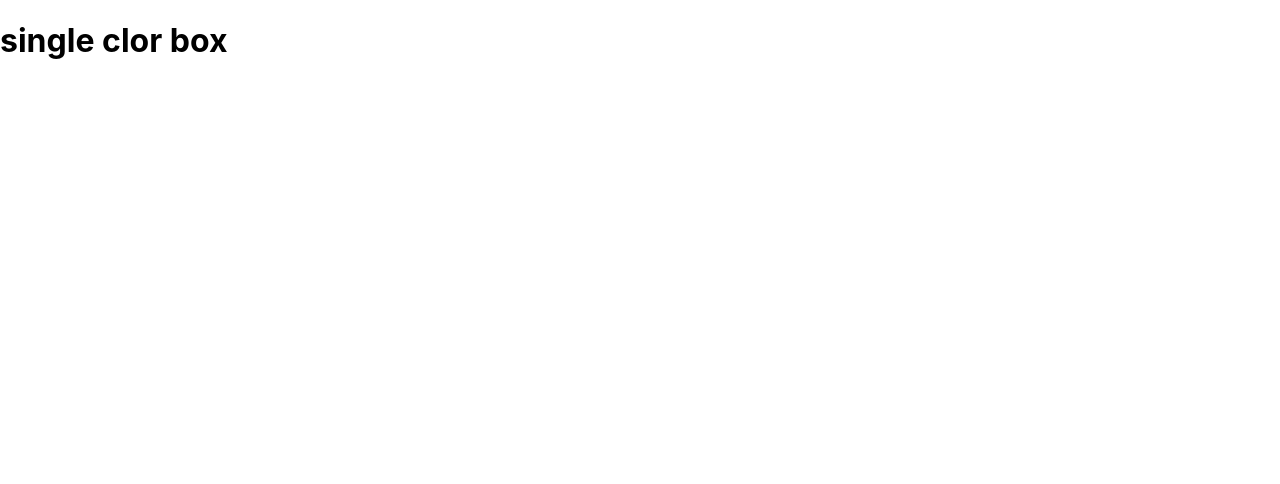
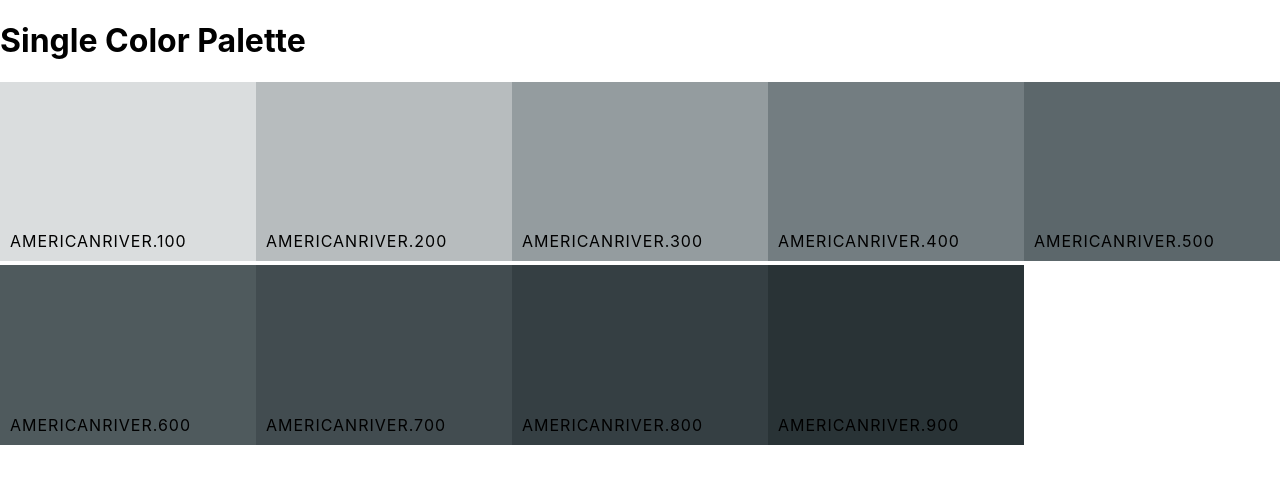
Before and after one commit to amruthayalamanchili/react-projects, a React (Create React App) app: page /palette/flat-ui-colors-american/americanriver in a window 1280 px wide. Shown: the top 484 px of the page. Built offline with nearby package versions, Linux system fonts and the light colour scheme.

Commit message:
add colorBox for the single color palette

```diff
--- a/src/App.js
+++ b/src/App.js
@@ -4,7 +4,9 @@ import './App.css';
 import seedPalettes from './seedPalettes';
 import Palette from './Palette';
 import PaletteList from './PaletteList';
+import SingleColorPalette from './SingleColorPalette';
 import { generatePalette } from './ColorHelpers';
+
 class App extends Component {
 	findPalette(id) {
 		return seedPalettes.find((palette) => {
@@ -27,7 +29,16 @@ class App extends Component {
 							<Palette palette={generatePalette(this.findPalette(routeProps.match.params.id))} />
 						)}
 					/>
-					<Route exact path="/palette/:paletteId/:colorId" render={() => <h1>single clor box</h1>} />
+					<Route
+						exact
+						path="/palette/:paletteId/:colorId"
+						render={(routeProps) => (
+							<SingleColorPalette
+								colorId={routeProps.match.params.colorId}
+								palette={generatePalette(this.findPalette(routeProps.match.params.paletteId))}
+							/>
+						)}
+					/>
 				</Switch>
 			</div>
 		);
--- a/src/ColorBoxes.js
+++ b/src/ColorBoxes.js
@@ -14,7 +14,7 @@ class ColorBoxes extends Component {
 		});
 	}
 	render() {
-		const { name, background, moreUrl } = this.props;
+		const { name, background, moreUrl, showLink } = this.props;
 		const { copied } = this.state;
 		return (
 			<CopyToClipboard text={background} onCopy={this.changeCopyState}>
@@ -30,9 +30,11 @@ class ColorBoxes extends Component {
 						</div>
 						<button className="Copy-btn">Copy</button>
 					</div>
-					<Link to={moreUrl} onClick={(e) => e.stopPropagation()}>
-						<span className="see-more">More</span>
-					</Link>
+					{showLink && (
+						<Link to={moreUrl} onClick={(e) => e.stopPropagation()}>
+							<span className="see-more">More</span>
+						</Link>
+					)}
 				</div>
 			</CopyToClipboard>
 		);
--- a/src/Palette.js
+++ b/src/Palette.js
@@ -25,6 +25,7 @@ class Palette extends Component {
 				name={color.name}
 				key={color.id}
 				moreUrl={`/palette/${id}/${color.id}`}
+				showLink
 			/>
 		));
 		return (
--- /dev/null
+++ b/src/SingleColorPalette.js
@@ -0,0 +1,29 @@
+import React, { Component } from 'react';
+import ColorBoxes from './ColorBoxes';
+class SingleColorPalette extends Component {
+	constructor(props) {
+		super(props);
+		this._shades = this.generateShades(this.props.palette, this.props.colorId);
+		console.log(this._shades);
+	}
+	generateShades(palette, colorToShade) {
+		let shades = [];
+		let allColors = palette.colors;
+		for (let key in allColors) {
+			shades = shades.concat(allColors[key].filter((color) => color.id === colorToShade));
+		}
+		return shades.slice(1);
+	}
+	render() {
+		const colorBoxes = this._shades.map((color) => (
+			<ColorBoxes key={color.id} name={color.name} background={color.hex} showLink={false} />
+		));
+		return (
+			<div className="Palette">
+				<h1>Single Color Palette</h1>
+				<div className="Palette-boxes">{colorBoxes}</div>
+			</div>
+		);
+	}
+}
+export default SingleColorPalette;
```
